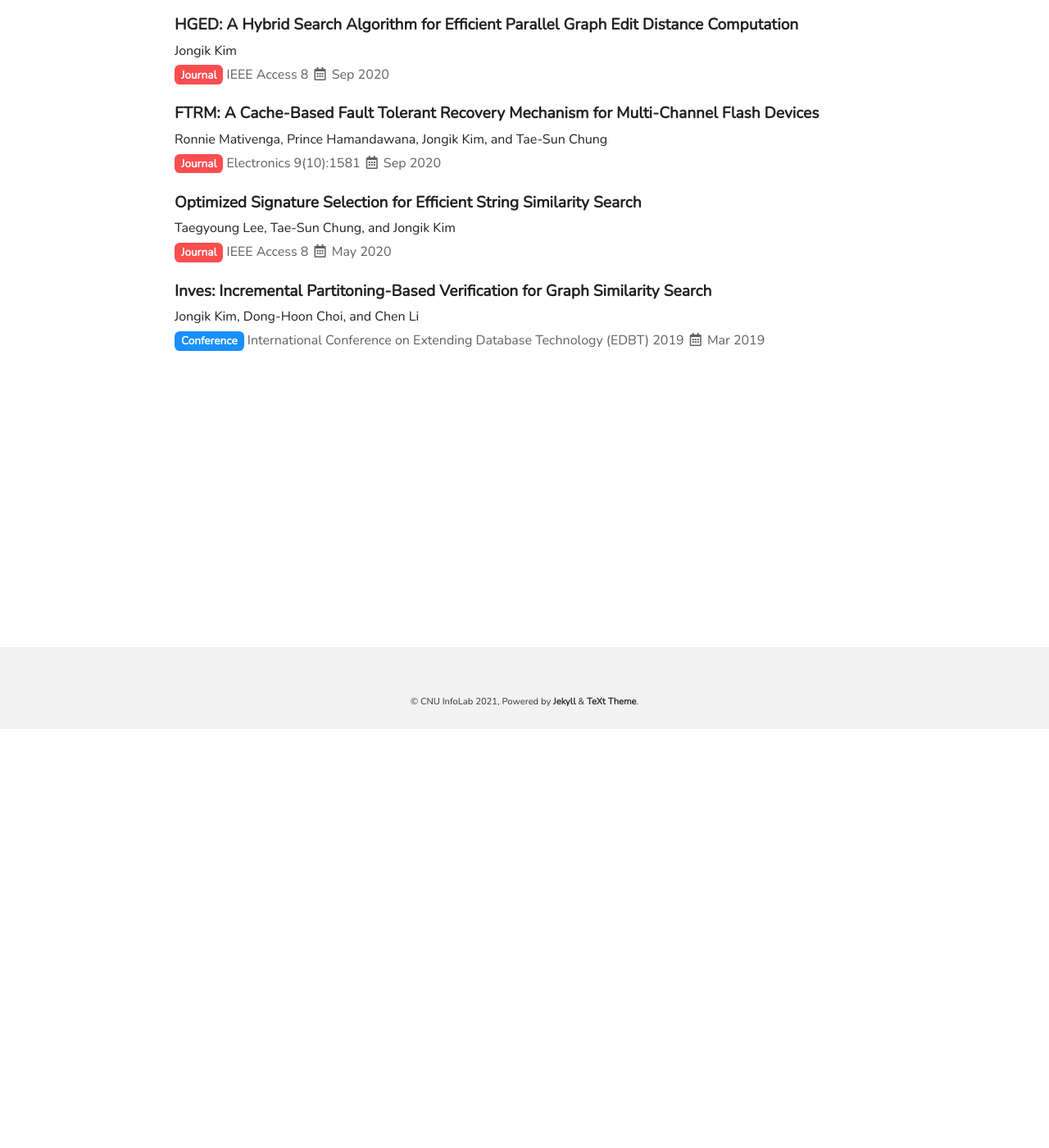
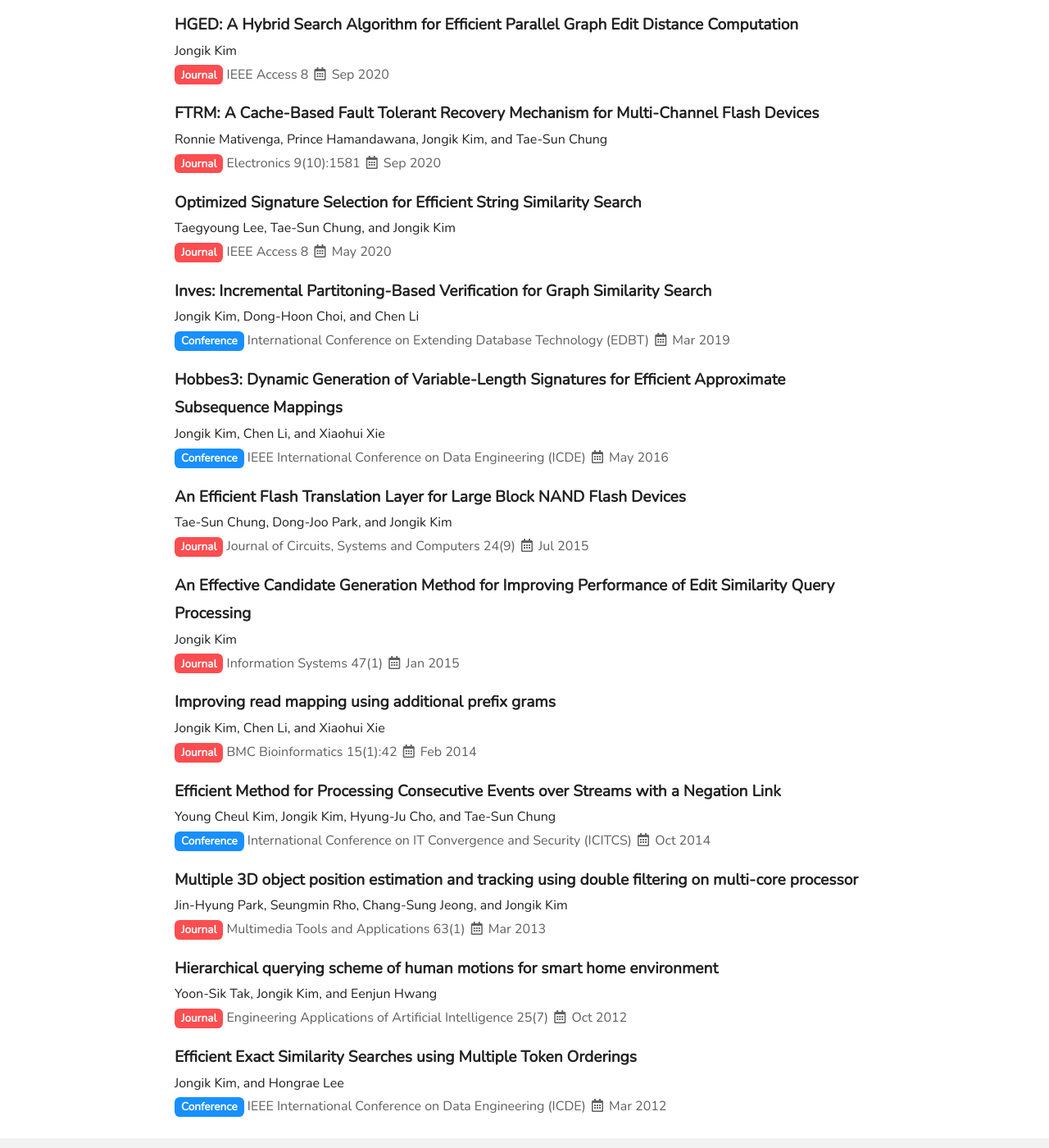
Before and after one commit to cnu-infolab/cnu-infolab.github.io, a Jekyll site: the page built from publications.md, in a window 1280 px wide and 1400 px high, scrolled down 511 px. Shown: the whole window at 82% size. Built offline with Jekyll 4.4.1, drawn with Linux system fonts in a browser that asks for light colours; nearby versions of some CDN libraries; some of the changed text lies outside the part shown.

Commit message:
Update papers.yml

```diff
--- a/_data/papers.yml
+++ b/_data/papers.yml
@@ -12,10 +12,6 @@
   publisher:
     venue: "IEEE Transactions on Big Data"
     link:
-  pdf: ""
-  bib: ""
-  code: ""
-  slide:
 
 - year: 2022
   month: Aug
@@ -27,10 +23,6 @@
   publisher:
     venue: "IEEE Access 10"
     link:
-  pdf: ""
-  bib: ""
-  code: ""
-  slide:
 
 - year: 2021
   month: Jun
@@ -40,12 +32,8 @@
   authors:
     - Jongik Kim
   publisher:
-    venue: "ACM SIGMOD International Conference on Management of Data 2021"
+    venue: "ACM SIGMOD International Conference on Management of Data"
     link:
-  pdf: ""
-  bib: ""
-  code: ""
-  slide:
 
 - year: 2020
   month: Sep
@@ -57,10 +45,6 @@
   publisher:
     venue: "IEEE Access 8"
     link:
-  pdf: ""
-  bib: ""
-  code: ""
-  slide:
 
 - year: 2020
   month: Sep
@@ -75,10 +59,7 @@
   publisher:
     venue: "Electronics 9(10):1581"
     link:
-  pdf: ""
-  bib: ""
-  code: ""
-  slide:
+
 
 - year: 2020
   month: May
@@ -92,10 +73,6 @@
   publisher:
     venue: "IEEE Access 8"
     link:
-  pdf: ""
-  bib: ""
-  code: ""
-  slide:
 
 - year: 2019
   month: Mar
@@ -107,9 +84,108 @@
     - Dong-Hoon Choi
     - Chen Li
   publisher:
-    venue: "International Conference on Extending Database Technology (EDBT) 2019"
+    venue: "International Conference on Extending Database Technology (EDBT)"
     link:
-  pdf: ""
-  bib: ""
-  code: ""
-  slide:
+
+- year: 2016
+  month: May
+  international: true
+  type: conference
+  title: "Hobbes3: Dynamic Generation of Variable-Length Signatures for Efficient Approximate Subsequence Mappings"
+  authors:
+    - Jongik Kim
+    - Chen Li
+    - Xiaohui Xie
+  publisher:
+    venue: "IEEE International Conference on Data Engineering (ICDE)"
+    link:
+
+- year: 2015
+  month: Jul
+  international: true
+  type: journal
+  title: "An Efficient Flash Translation Layer for Large Block NAND Flash Devices"
+  authors:
+    - Tae-Sun Chung
+    - Dong-Joo Park
+    - Jongik Kim
+  publisher:
+    venue: "Journal of Circuits, Systems and Computers 24(9)"
+    link:
+
+- year: 2015
+  month: Jan
+  international: true
+  type: journal
+  title: "An Effective Candidate Generation Method for Improving Performance of Edit Similarity Query Processing"
+  authors:
+    - Jongik Kim
+  publisher:
+    venue: "Information Systems 47(1)"
+    link:
+
+- year: 2014
+  month: Feb
+  international: true
+  type: journal
+  title: "Improving read mapping using additional prefix grams"
+  authors:
+    - Jongik Kim
+    - Chen Li
+    - Xiaohui Xie
+  publisher:
+    venue: "BMC Bioinformatics 15(1):42"
+    link:
+
+- year: 2014
+  month: Oct
+  international: true
+  type: conference
+  title: "Efficient Method for Processing Consecutive Events over Streams with a Negation Link"
+  authors:
+    - Young Cheul Kim
+    - Jongik Kim
+    - Hyung-Ju Cho
+    - Tae-Sun Chung
+  publisher:
+    venue: "International Conference on IT Convergence and Security (ICITCS)"
+    link:
+
+- year: 2013
+  month: Mar
+  international: true
+  type: journal
+  title: "Multiple 3D object position estimation and tracking using double filtering on multi-core processor"
+  authors:
+    - Jin-Hyung Park
+    - Seungmin Rho
+    - Chang-Sung Jeong
+    - Jongik Kim
+  publisher:
+    venue: "Multimedia Tools and Applications 63(1)"
+    link:
+
+- year: 2012
+  month: Oct
+  international: true
+  type: journal
+  title: "Hierarchical querying scheme of human motions for smart home environment"
+  authors:
+    - Yoon-Sik Tak
+    - Jongik Kim
+    - Eenjun Hwang
+  publisher:
+    venue: "Engineering Applications of Artificial Intelligence 25(7)"
+    link:
+
+- year: 2012
+  month: Mar
+  international: true
+  type: conference
+  title: "Efficient Exact Similarity Searches using Multiple Token Orderings"
+  authors:
+    - Jongik Kim
+    - Hongrae Lee
+  publisher:
+    venue: "IEEE International Conference on Data Engineering (ICDE)"
+    link:
```
